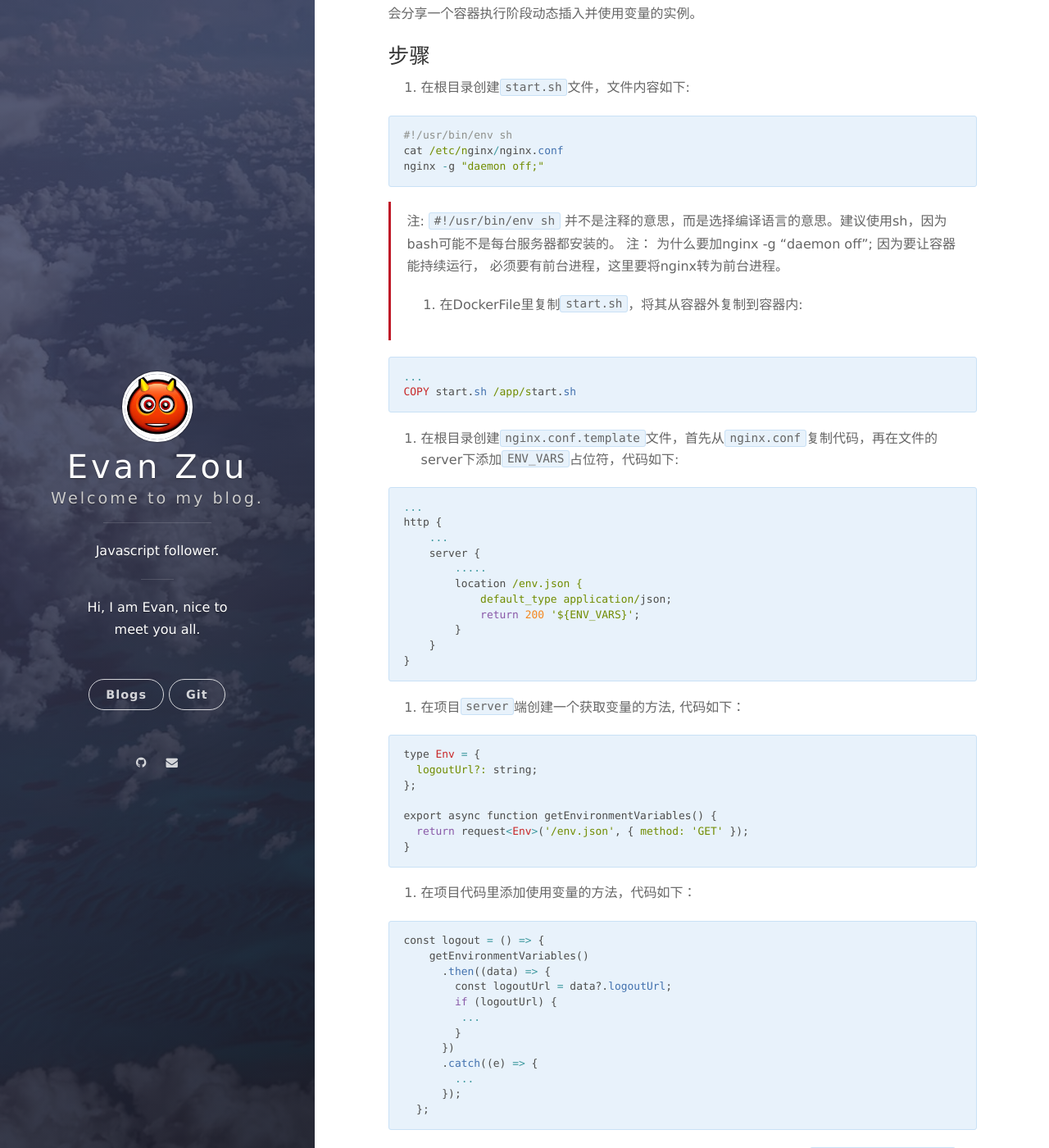
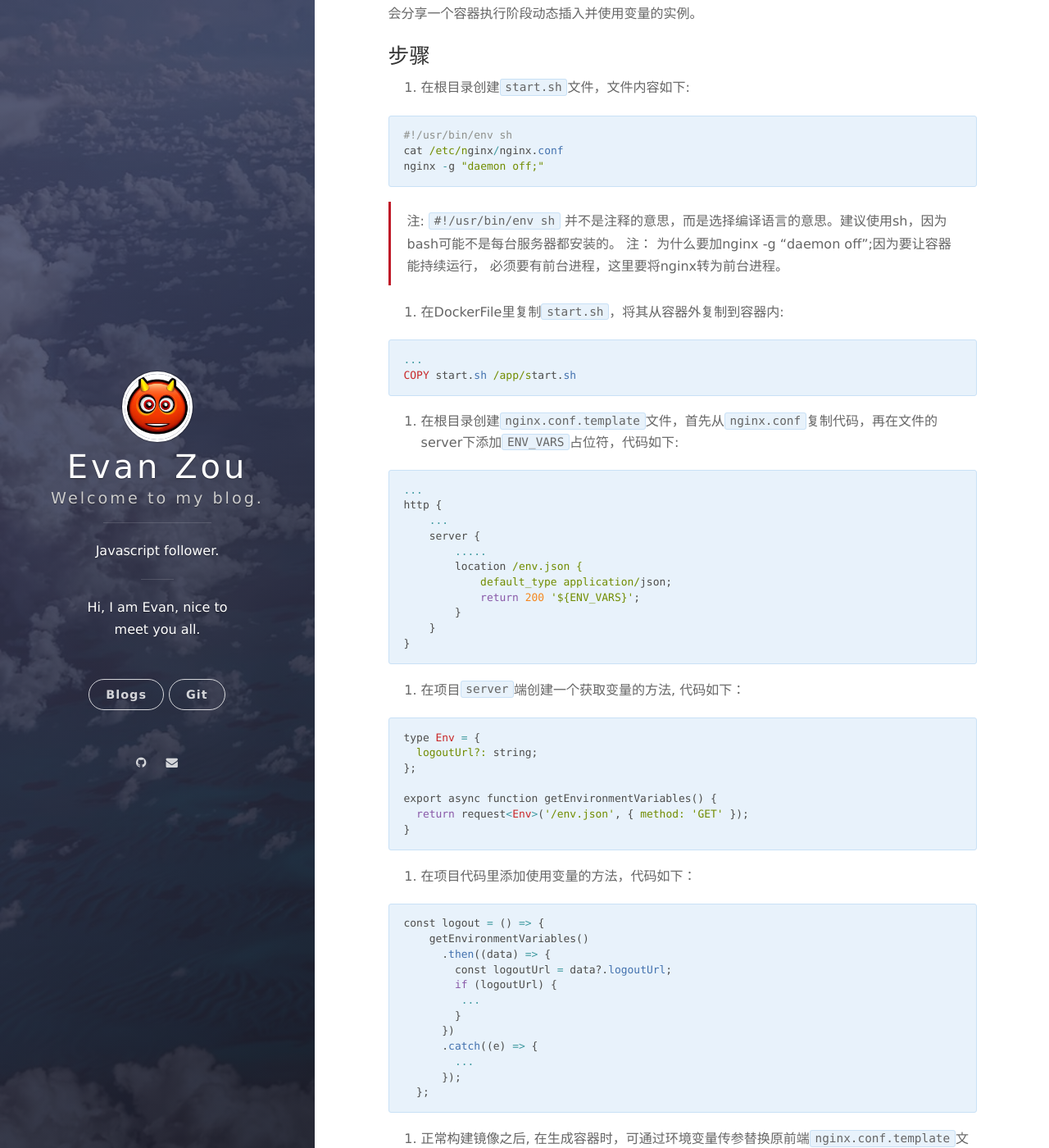
Before and after one commit to Evanzew/Evanzew.github.io, a Jekyll site: the page built from _posts/2022-04-15-Docker insert env variable in FE.markdown, in a window 1280 px wide and 1400 px high, scrolled down 422 px. Shown: the whole window at 82% size. Built offline with Jekyll 4.4.1, drawn with Linux system fonts in a browser that asks for light colours; nearby versions of some CDN libraries; comment, search, counter and statistics services are not loaded; some of the changed text lies outside the part shown.

Commit message:
update blog

```diff
--- a/_posts/2022-04-15-Docker insert env variable in FE.markdown
+++ b/_posts/2022-04-15-Docker insert env variable in FE.markdown
@@ -21,13 +21,14 @@ cat /etc/nginx/nginx.conf
 nginx -g "daemon off;"
 {% endhighlight %}
 > 注: `#!/usr/bin/env sh` 并不是注释的意思，而是选择编译语言的意思。建议使用sh，因为bash可能不是每台服务器都安装的。
-> 注： 为什么要加nginx -g "daemon off";
-因为要让容器能持续运行， 必须要有前台进程，这里要将nginx转为前台进程。
+> 注： 为什么要加nginx -g "daemon off";因为要让容器能持续运行， 必须要有前台进程，这里要将nginx转为前台进程。
+
 2. 在DockerFile里复制`start.sh`，将其从容器外复制到容器内:
 {% highlight ruby %}
 ...
 COPY start.sh /app/start.sh
 {% endhighlight %}
+
 3. 在根目录创建`nginx.conf.template`文件，首先从`nginx.conf`复制代码，再在文件的server下添加`ENV_VARS`占位符，代码如下:
 {% highlight ruby %}
 ...
@@ -42,6 +43,7 @@ http {
     }
 }
 {% endhighlight %}
+
 4. 在项目`server`端创建一个获取变量的方法, 代码如下：
 {% highlight ruby %}
 type Env = {
@@ -74,10 +76,9 @@ const logout = () => {
 docker run -e ENV_VARS='{"logoutUrl": "xxxxxx"}' --name test -p 81:8000 -itd swr.test:v0.0.31
 
 sh start.sh
+{% endhighlight %}
 
 > 注： 如果替换的环境变量是JSON格式，需要将变量值用单引号包含，变量值内的属性值使用双引号。如`ENV_VARS='{"logoutUrl": "xxxxxx"}'`
-{% endhighlight %}
-
 
 ### 后言
 这个设计，让我们在前端独立容器化部署时，能通过环境变量解耦登出地址，避免了一次又一次的构建镜像工作量。希望本文会对你有所帮助，如果有什么问题，可在下方留言沟通。
```
